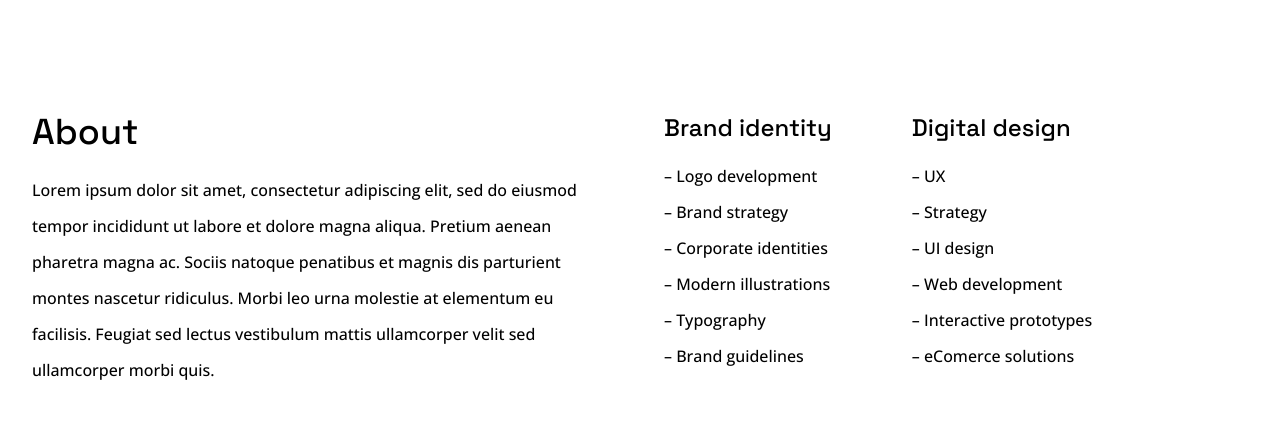
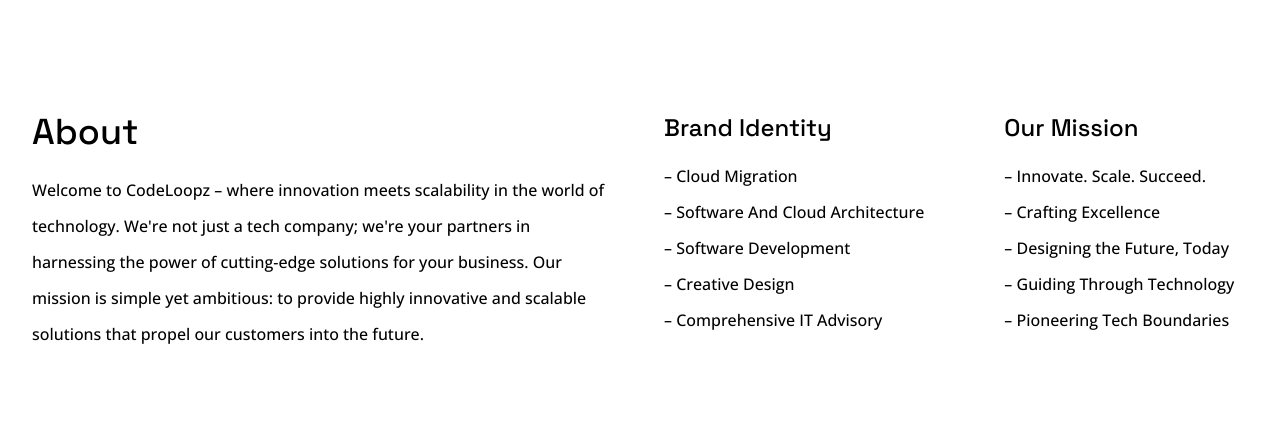
Before and after one commit to qaasimahmad/Codeloopz-portfolio-site, a React (Vite) app: page / in a window 1280 px wide. Shown: the part 1524-1962 px from the top of the page. Built offline with nearby package versions, Linux system fonts and the light colour scheme; the HTML template or start-up script is replaced by a standard one.

Commit message:
Add Our Mission

```diff
--- a/src/containers/About.jsx
+++ b/src/containers/About.jsx
@@ -8,39 +8,36 @@
           About
         </h3>
         <p className="text-sm md:text-base font-[500] leading-7 md:leading-8 lg:leading-9">
-          Lorem ipsum dolor sit amet, consectetur adipiscing elit, sed do
-          eiusmod tempor incididunt ut labore et dolore magna aliqua. Pretium
-          aenean pharetra magna ac. Sociis natoque penatibus et magnis dis
-          parturient montes nascetur ridiculus. Morbi leo urna molestie at
-          elementum eu facilisis. Feugiat sed lectus vestibulum mattis
-          ullamcorper velit sed ullamcorper morbi quis.
+          Welcome to CodeLoopz – where innovation meets scalability in the world
+          of technology. We're not just a tech company; we're your partners in
+          harnessing the power of cutting-edge solutions for your business. Our
+          mission is simple yet ambitious: to provide highly innovative and
+          scalable solutions that propel our customers into the future.
         </p>
       </div>
       <div className="flex-1 flex flex-col md:flex-row gap-8 md:gap-20">
         <div>
-          <h4 className="text-lg md:text-xl lg:text-2xl font-[500] font-grotesk mb-5">
+          <h4 className="text-lg md:text-xl lg:text-2xl font-[500] font-grotesk mb-5 capitalize">
             Brand identity
           </h4>
-          <ul className="flex flex-col gap-3 text-sm md:text-base font-[500]">
-            <li>– Logo development</li>
-            <li>– Brand strategy</li>
-            <li>– Corporate identities</li>
-            <li>– Modern illustrations</li>
-            <li>– Typography</li>
-            <li>– Brand guidelines</li>
+          <ul className="flex flex-col gap-3 text-sm md:text-base font-[500] capitalize">
+            <li>– cloud migration</li>
+            <li>– software and cloud architecture</li>
+            <li>– software development</li>
+            <li>– Creative design</li>
+            <li>– comprehensive IT advisory</li>
           </ul>
         </div>
         <div>
-          <h4 className="text-lg md:text-xl lg:text-2xl font-[500] font-grotesk mb-5">
-            Digital design
+          <h4 className="text-lg md:text-xl lg:text-2xl font-[500] font-grotesk mb-5 capitalize">
+            Our Mission
           </h4>
           <ul className="flex flex-col gap-3 text-sm md:text-base font-[500]">
-            <li>– UX</li>
-            <li>– Strategy</li>
-            <li>– UI design</li>
-            <li>– Web development</li>
-            <li>– Interactive prototypes</li>
-            <li>– eComerce solutions</li>
+            <li>– Innovate. Scale. Succeed.</li>
+            <li>– Crafting Excellence</li>
+            <li>– Designing the Future, Today</li>
+            <li>– Guiding Through Technology</li>
+            <li>– Pioneering Tech Boundaries</li>
           </ul>
         </div>
       </div>
--- a/src/containers/Footer.jsx
+++ b/src/containers/Footer.jsx
@@ -8,8 +8,9 @@
   return (
     <div className="">
       <div className="w-full container mx-auto px-5 md:px-0 lg:px-8 my-24">
-        <h3 className="font-grotesk font-semibold text-2xl md:text-3xl lg:text-4xl py-2 my-8 max-w-2xl">
-          GIVE YOUR CREATIVITY A NEW SHAPE & FORM WITH LYNDON THEME
+        <h3 className="font-grotesk font-semibold text-2xl md:text-3xl lg:text-4xl py-2 my-8 max-w-3xl uppercase">
+          Choose CodeLoopz – where innovation, scalability, and success
+          converge.
         </h3>
         <div className="footer_links grid grid-cols-1 md:grid-cols-2 lg:grid-cols-4 gap-10 lg:gap-4">
           <div className="flex flex-col gap-3">
--- a/src/containers/Header.jsx
+++ b/src/containers/Header.jsx
@@ -14,7 +14,7 @@
         transition={{ type: "tween", duration: 1 }}
         className="text-white text-2xl md:text-[2.5rem] lg:text-5xl font-grotesk font-[700] md:leading-[1.3] uppercase lg:leading-[1.4] tracking-[1.5px] max-w-2xl"
       >
-        Build stunning interactive solutions{" "}
+        Build scalable and interactive solutions{" "}
         <span className="text-zinc-400">with our team</span>.
       </motion.h1>
       <motion.div
--- a/src/containers/Projects.jsx
+++ b/src/containers/Projects.jsx
@@ -70,7 +70,7 @@
   return (
     <div
       style={bgStyles}
-      className="border-x-[0.9px] border-b-[.9px] border-black cursor-pointer p-10 pt-64"
+      className="sm:border-x-[0.9px] border-b-[.9px] border-black cursor-pointer p-10 pt-64"
       onMouseEnter={handleHoverStart}
       onMouseLeave={handleHoverEnd}
     >
--- a/src/containers/VideoPlayer.jsx
+++ b/src/containers/VideoPlayer.jsx
@@ -3,7 +3,8 @@
 
 const VideoPlayer = () => {
   const bgStyles = {
-    backgroundImage: `url(https://lyndon.qodeinteractive.com/wp-content/uploads/2021/12/h1-paralax-img-2.jpg)`,
+    // backgroundImage: `url(https://lyndon.qodeinteractive.com/wp-content/uploads/2021/12/h1-paralax-img-2.jpg)`,
+    backgroundImage: `url(https://images.unsplash.com/photo-1589287707312-213624549c88?ixlib=rb-4.0.3&ixid=M3wxMjA3fDB8MHxwaG90by1wYWdlfHx8fGVufDB8fHx8fA%3D%3D&auto=format&fit=crop&w=2874&q=80)`,
     width: "100%",
     backgroundPosition: "center",
     backgroundRepeat: "no-repeat",
--- a/src/containers/WhatWeDo.jsx
+++ b/src/containers/WhatWeDo.jsx
@@ -3,23 +3,43 @@
 
 const WhatWeDo = () => {
   const whatWeDo = [
-    { what: "Creative Design & Digital Solutions", link: "" },
-    { what: "Simple Illustrations Draw Ideas", link: "" },
-    { what: "Photography Ideas & Samples", link: "" },
-    { what: "Logo & Font Designs", link: "" },
+    {
+      what: "Creative Design Solutions",
+      link: "",
+      bgImg:
+        "https://images.unsplash.com/photo-1475965894430-b05c9d13568a?ixlib=rb-4.0.3&ixid=M3wxMjA3fDB8MHxzZWFyY2h8MjV8fGJsYWNrJTIwYW5kJTIwd2hpdGUlMjB0ZWNofGVufDB8fDB8fHww&auto=format&fit=crop&w=800&q=60",
+    },
+    {
+      what: "Innovate. Scale. Succeed.",
+      link: "",
+      bgImg:
+        "https://images.unsplash.com/photo-1604934573408-5ad8bdd6dfaf?ixlib=rb-4.0.3&ixid=M3wxMjA3fDB8MHxzZWFyY2h8MzZ8fGJsYWNrJTIwYW5kJTIwd2hpdGUlMjBhcnR8ZW58MHx8MHx8fDA%3D&auto=format&fit=crop&w=800&q=60",
+    },
+    {
+      what: "Pioneering Technological Boundaries",
+      link: "",
+      bgImg:
+        "https://images.unsplash.com/photo-1559507628-40a52a5e7081?ixlib=rb-4.0.3&ixid=M3wxMjA3fDB8MHxzZWFyY2h8MTV8fGJsYWNrJTIwYW5kJTIwd2hpdGUlMjBhcnR8ZW58MHx8MHx8fDA%3D&auto=format&fit=crop&w=800&q=60",
+    },
+    {
+      what: "Guiding Businesses Through Technology",
+      link: "",
+      bgImg:
+        "https://images.unsplash.com/photo-1550895030-823330fc2551?ixlib=rb-4.0.3&ixid=M3wxMjA3fDB8MHxzZWFyY2h8MzN8fGJsYWNrJTIwYW5kJTIwd2hpdGUlMjBhcnR8ZW58MHx8MHx8fDA%3D&auto=format&fit=crop&w=800&q=60",
+    },
   ];
   return (
     <div className="grid grid-cols-1 sm:grid-cols-2 lg:grid-cols-4 border-y-[.9px] border-black">
       {whatWeDo.map((w, i) => (
-        <WhatWeDoCard key={i} what={w.what} />
+        <WhatWeDoCard key={i} what={w.what} bgImg={w.bgImg} />
       ))}
     </div>
   );
 };
 
-const WhatWeDoCard = ({ what, link }) => {
+const WhatWeDoCard = ({ what, link, bgImg }) => {
   const bgStyles = {
-    backgroundImage: `url( https://lyndon.qodeinteractive.com/wp-content/uploads/2021/11/Main-home-portfolio-list-2-img-01.jpg)`,
+    backgroundImage: `url(${bgImg})`,
     width: "100%",
     backgroundPosition: "center",
     backgroundRepeat: "no-repeat",
@@ -28,10 +48,10 @@
   return (
     <div
       style={bgStyles}
-      className="what_we_do border-x-[0.9px] border-b-[.9px] border-black p-10 pt-56 relative flex items-end after:bg-white after:w-full after:h-full after:absolute after:top-0 after:left-0 cursor-default"
+      className="what_we_do sm:border-x-[0.9px] border-b-[.9px] border-black p-10 pt-56 relative flex items-end after:bg-white after:w-full after:h-full after:absolute after:top-0 after:left-0 cursor-default"
     >
       <div className="relative z-10">
-        <small className="text-sm md:text-base">Illustration, Visual</small>
+        <small className="text-sm md:text-base">Guidance, Technology</small>
         <h3 className="text-xl md:text-2xl font-grotesk font-[500] mb-4 mt-2 capitalize">
           {what}
         </h3>
--- a/src/containers/index.js
+++ b/src/containers/index.js
@@ -1,6 +1,7 @@
 export { default as Navbar } from "./Navbar";
 export { default as Header } from "./Header";
 export { default as Testimonial } from "./Testimonial";
+export { default as Mission } from "./Mission";
 export { default as Team } from "./Team";
 export { default as Projects } from "./Projects";
 export { default as WhatWeDo } from "./WhatWeDo";
--- a/src/pages/Landing.jsx
+++ b/src/pages/Landing.jsx
@@ -4,6 +4,7 @@
   Blog,
   Footer,
   Header,
+  Mission,
   Navbar,
   Projects,
   Team,
@@ -22,6 +23,7 @@
       <Projects />
       <About />
       <VideoPlayer />
+      <Mission />
       <WhatWeDo />
       <Testimonial />
       <Team />
```
Also changed, not shown: src/containers/Blog.jsx (+4 -4 lines), src/containers/Mission.jsx (added, +49 -0 lines).
